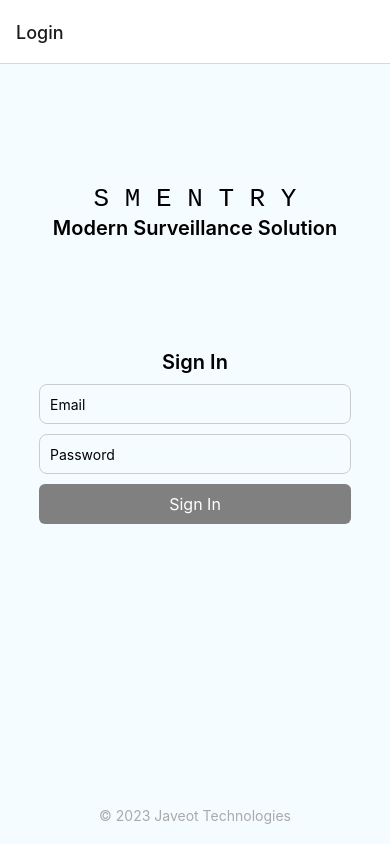
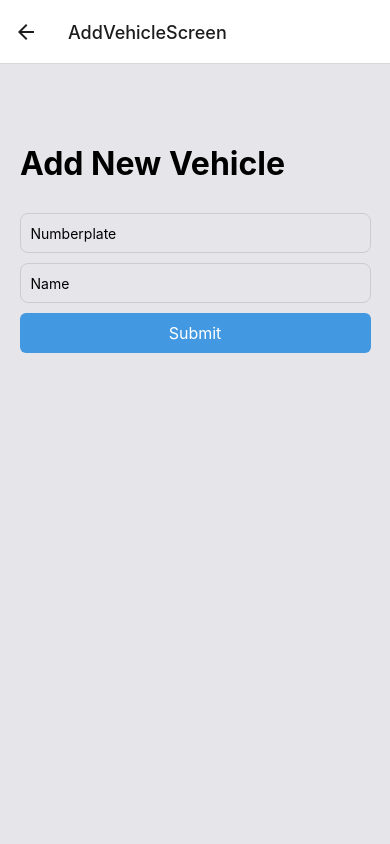
Before and after one commit to winepine/SmentryMobile, a React Native app: screen /AddVehicleScreen in a window 390 px wide. Built offline with nearby package versions, Linux system fonts and the light colour scheme; what react-native-root-siblings would draw is missing.

Commit message:
vehicles done

```diff
--- a/components/MainScreen/InviteNEntry.tsx
+++ b/components/MainScreen/InviteNEntry.tsx
@@ -6,7 +6,7 @@ import { useHouseDetails } from "../../contexts/useHouseData";
 const InviteNEntry = () => {
   const { navigate } = useNavigation();
   const { house } = useHouseDetails();
-  console.log({ house });
+  console.log({ inhouse: house });
   return (
     <View
       style={{
--- a/components/NavigationStack/index.tsx
+++ b/components/NavigationStack/index.tsx
@@ -15,6 +15,7 @@ import InviteVisitorScreen from "../InviteVisitorScreen.tsx";
 import ManageStaff from "../ManageStaff";
 import AddStaffForm from "../ManageStaff/AddStaffForm";
 import { HouseProvider } from "../../contexts/useHouseData";
+import AddVehicleForm from "../VehiclesScreen/AddVehicle";
 const Stack = createNativeStackNavigator();
 const MyTheme = {
   ...DefaultTheme,
@@ -108,6 +109,16 @@ export default function CustomNavigationStack() {
               headerLeft: () => <></>,
             }}
           />
+          <Stack.Screen
+            name="AddVehicleScreen"
+            component={AddVehicleForm}
+            options={{
+              gestureEnabled: true,
+              headerShown: true,
+              // header: () => <></>,
+              // headerLeft: () => <></>,
+            }}
+          />
         </Stack.Navigator>
       </NavigationContainer>
     </HouseProvider>
--- /dev/null
+++ b/components/VehiclesScreen/AddVehicle.tsx
@@ -0,0 +1,112 @@
+import { useNavigation } from "@react-navigation/native";
+import { useState } from "react";
+import {
+  StyleSheet,
+  Text,
+  TextInput,
+  TouchableOpacity,
+  View,
+} from "react-native";
+import Header from "../Header";
+import ScreenContainer from "../ScreenContainer";
+import { useHouseDetails } from "../../contexts/useHouseData";
+import { addVehicle } from "../../services/addVehicle";
+
+const AddVehicleForm = () => {
+  const { navigate } = useNavigation();
+  const [name, setName] = useState("");
+  const [numberplate, setNumberplate] = useState("");
+  const { updateVehicles, house } = useHouseDetails();
+  return (
+    <ScreenContainer>
+      <Header text="Add New Vehicle" />
+      <View
+        style={{
+          marginTop: 20,
+          justifyContent: "center",
+          alignItems: "center",
+        }}
+      >
+        <TextInput
+          style={styles.input}
+          placeholder="Numberplate"
+          onChangeText={text => setNumberplate(text)}
+          value={numberplate}
+          onFocus={() => console.log("Input field focused")}
+        />
+        <TextInput
+          style={styles.input}
+          placeholder="Name"
+          onChangeText={text => setName(text)}
+          value={name}
+          onFocus={() => console.log("Input field focused")}
+        />
+        <TouchableOpacity
+          style={{
+            backgroundColor: "#4299E1",
+            padding: 10,
+
+            width: "90%",
+            paddingLeft: 25,
+            paddingRight: 25,
+            borderRadius: 6,
+          }}
+          onPress={async () => {
+            await addVehicle({
+              ...house,
+              vehicles: [
+                ...house.vehicles,
+                {
+                  name,
+                  numberplate,
+                },
+              ],
+            });
+            updateVehicles([
+              ...house.vehicles,
+              {
+                name,
+                numberplate,
+              },
+            ]);
+
+            console.log({
+              name,
+              numberplate,
+            });
+            navigate("Smentry Home", {});
+          }}
+        >
+          <Text
+            style={{
+              textAlign: "center",
+              color: "white",
+              fontSize: 16,
+            }}
+          >
+            Submit
+          </Text>
+        </TouchableOpacity>
+      </View>
+    </ScreenContainer>
+  );
+};
+const styles = StyleSheet.create({
+  scene: {
+    flex: 1,
+    paddingTop: 60,
+    // alignItems: "center",
+    justifyContent: "flex-start",
+  },
+
+  input: {
+    width: "90%",
+    height: 40,
+    padding: 10,
+    borderWidth: 1,
+    borderColor: "#ccc",
+    marginBottom: 10,
+    borderRadius: 8,
+  },
+});
+export default AddVehicleForm;
--- a/contexts/useHouseData.tsx
+++ b/contexts/useHouseData.tsx
@@ -18,6 +18,7 @@ const INITAL_STATE: House = {
   residents: [],
   status: "",
   vehicles: [],
+  id: "",
 };
 const useHouse = (initalData = INITAL_STATE) => {
   const [state, dispatch] = useReducer(reducer, initalData);
--- a/screens/HomeScreen.tsx
+++ b/screens/HomeScreen.tsx
@@ -15,8 +15,13 @@ import { Divider } from "react-native-paper";
 import CarCard from "../components/VehiclesScreen/CarCard";
 import { useNavigation } from "@react-navigation/native";
 import { LinearGradient } from "expo-linear-gradient";
+import { useHouseDetails } from "../contexts/useHouseData";
 
-const SecondRoute = () => (
+const SecondRoute = () => {
+  const { navigate } = useNavigation();
+  const { house } = useHouseDetails();
+  console.log(house.vehicles);
+  return (
     <View
       style={[styles.scene, { backgroundColor: "#E6E6EA", paddingBottom: 10 }]}
     >
@@ -36,7 +41,16 @@ const SecondRoute = () => (
           marginTop: 20,
         }}
       >
+        {house.vehicles.map((vehicle, idx) => (
           <CarCard
+            plate={vehicle.numberplate}
+            description={vehicle.name}
+            car={"Car/Bike"}
+            type={"car"}
+            key={idx}
+          />
+        ))}
+        {/* <CarCard
           plate="FAD-123"
           description="Basit Saeed"
           car="Honda Sonata"
@@ -53,10 +67,10 @@ const SecondRoute = () => (
           description="Afaq Hameed"
           car="Chingchi"
           type="rickshaw"
-      />
+        /> */}
         <TouchableHighlight
           style={styles.card}
-        //   onPress={onPress}
+          onPress={() => navigate("AddVehicleScreen", {})}
           underlayColor="#ebebeb"
         >
           <LinearGradient
@@ -78,6 +92,7 @@ const SecondRoute = () => (
       </View>
     </View>
   );
+};
 
 const ThirdRoute = () => {
   const { navigate } = useNavigation();
--- a/screens/LoginScreen.tsx
+++ b/screens/LoginScreen.tsx
@@ -18,7 +18,7 @@ import { useNavigation } from "@react-navigation/native";
 import { useHouseDetails } from "../contexts/useHouseData";
 import { House } from "../types/house";
 const LoginScreen = () => {
-  const { house } = useHouseDetails();
+  const { updateHouse } = useHouseDetails();
   const [email, setEmail] = useState("");
   const { navigate } = useNavigation();
   const [loading, setLoading] = useState(false);
@@ -30,12 +30,12 @@ const LoginScreen = () => {
     // return;
     setLoading(true);
     const DbUser = await verifyUserLogin(email, password);
-    await getCities();
+    // await getCities();
     console.log({ DbUser });
     setLoading(false);
     let toastText = "User Not Found.";
     if (DbUser) {
-      house.updateHouse(DbUser as House);
+      updateHouse(DbUser);
       toastText = "User Logged In Successfully.";
       navigate("Smentry Home", {});
     }
@@ -79,7 +79,6 @@ const LoginScreen = () => {
             placeholder="Email"
             onChangeText={text => setEmail(text)}
             value={email}
-            onFocus={() => console.log("Input field focused")}
           />
 
           <TextInput
@@ -88,13 +87,9 @@ const LoginScreen = () => {
             onChangeText={text => setPassword(text)}
             value={password}
             secureTextEntry
-            onFocus={() => console.log("Input field focused")}
           />
 
-          <TouchableOpacity
-            style={styles.button}
-            onPress={() => console.log("Sign in button pressed")}
-          >
+          <TouchableOpacity style={styles.button}>
             {loading ? (
               <ActivityIndicator color="#ffffff" size="small" />
             ) : (
--- /dev/null
+++ b/services/addVehicle.ts
@@ -0,0 +1,16 @@
+import firestore from "@react-native-firebase/firestore";
+import { House } from "../types/house";
+const addVehicle = async (houseObject: House) => {
+  try {
+    firestore()
+      .collection("houses")
+      .doc(houseObject.id)
+      .update(houseObject)
+      .then(() => {
+        console.log("Updated Successfully!");
+      });
+  } catch (e) {
+    console.log(e);
+  }
+};
+export { addVehicle };
--- a/services/verifyUserLogin.ts
+++ b/services/verifyUserLogin.ts
@@ -8,7 +8,7 @@ const verifyUserLogin = async (email: string, password: string) => {
   ).docs;
   if (docResponse.length) {
     if (docResponse[0]?.data().password === password) {
-      return docResponse[0].data();
+      return { ...docResponse[0].data(), id: docResponse[0].id };
     }
   }
   return null;
--- a/types/house.tsx
+++ b/types/house.tsx
@@ -8,6 +8,7 @@ export interface House {
   residents: Array<Resident>;
   status: string;
   vehicles: Array<Vehicle>;
+  id: string;
 }
 export type Resident = { name: string; cnic: string };
 export type Vehicle = { name: string; numberplate: string };
```
Lines whose indentation alone changed are shown as unchanged.
